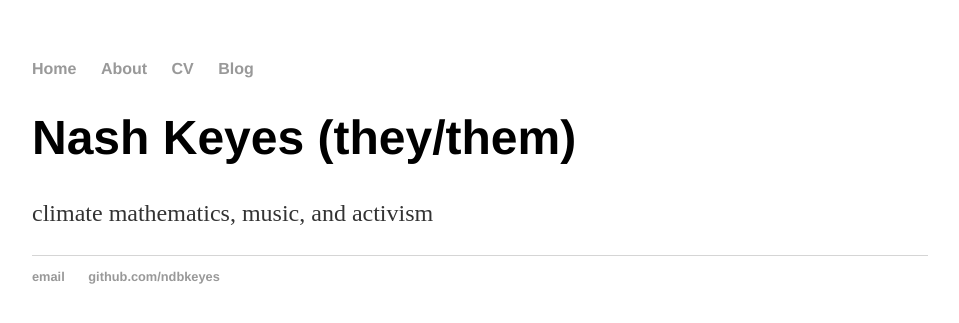
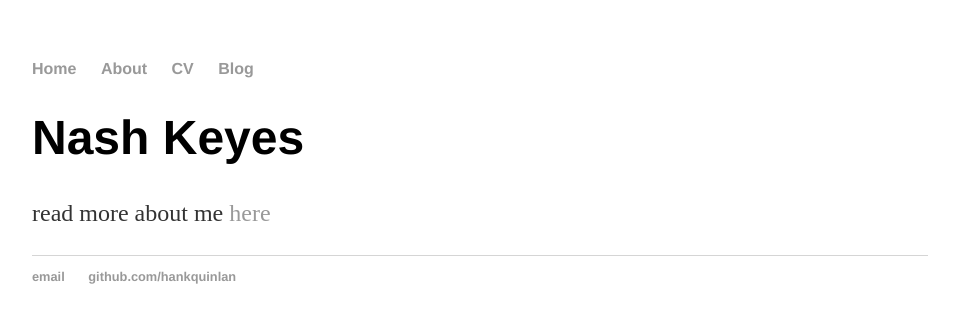
Before and after one commit to ndbkeyes/ndbkeyes.github.io, a Jekyll site: the page built from index.html, in a window 1280 px wide. Shown: the top 323 px of the page, without its empty margins (160-1119 px from the left). Built offline with Jekyll 4.4.1, drawn with Linux system fonts in a browser that asks for light colours.

Commit message:
Update index.html

```diff
--- a/index.html
+++ b/index.html
@@ -1,30 +1,8 @@
-<!DOCTYPE html>
-<html>
-	<head>
-		<title>Nash Keyes (they/them)</title>
-		<!-- link to main stylesheet -->
-		<link rel="stylesheet" type="text/css" href="/css/main.css">
-	</head>
-	<body>
-		<nav>
-    		<ul>
-        		<li><a href="/">Home</a></li>
-	        	<li><a href="/about">About</a></li>
-        		<li><a href="/cv">CV</a></li>
-        		<li><a href="/blog">Blog</a></li>
-    		</ul>
-		</nav>
-		<div class="container">
-    		<div class="blurb">
-        		<h1>Nash Keyes (they/them)</h1>
-				<p>climate mathematics, music, and activism</p>
-    		</div><!-- /.blurb -->
-		</div><!-- /.container -->
-		<footer>
-    		<ul>
-        		<li><a href="mailto:ndbkeyes@gmail.com">email</a></li>
-        		<li><a href="https://github.com/ndbkeyes">github.com/ndbkeyes</a></li>
-			</ul>
-		</footer>
-	</body>
-</html>
+---
+layout: default
+title: Nash Keyes
+---
+<div class="blurb">
+	<h1>Nash Keyes</h1>
+	<p>read more about me <a href="/about">here</a></p>
+</div><!-- /.blurb -->
```
